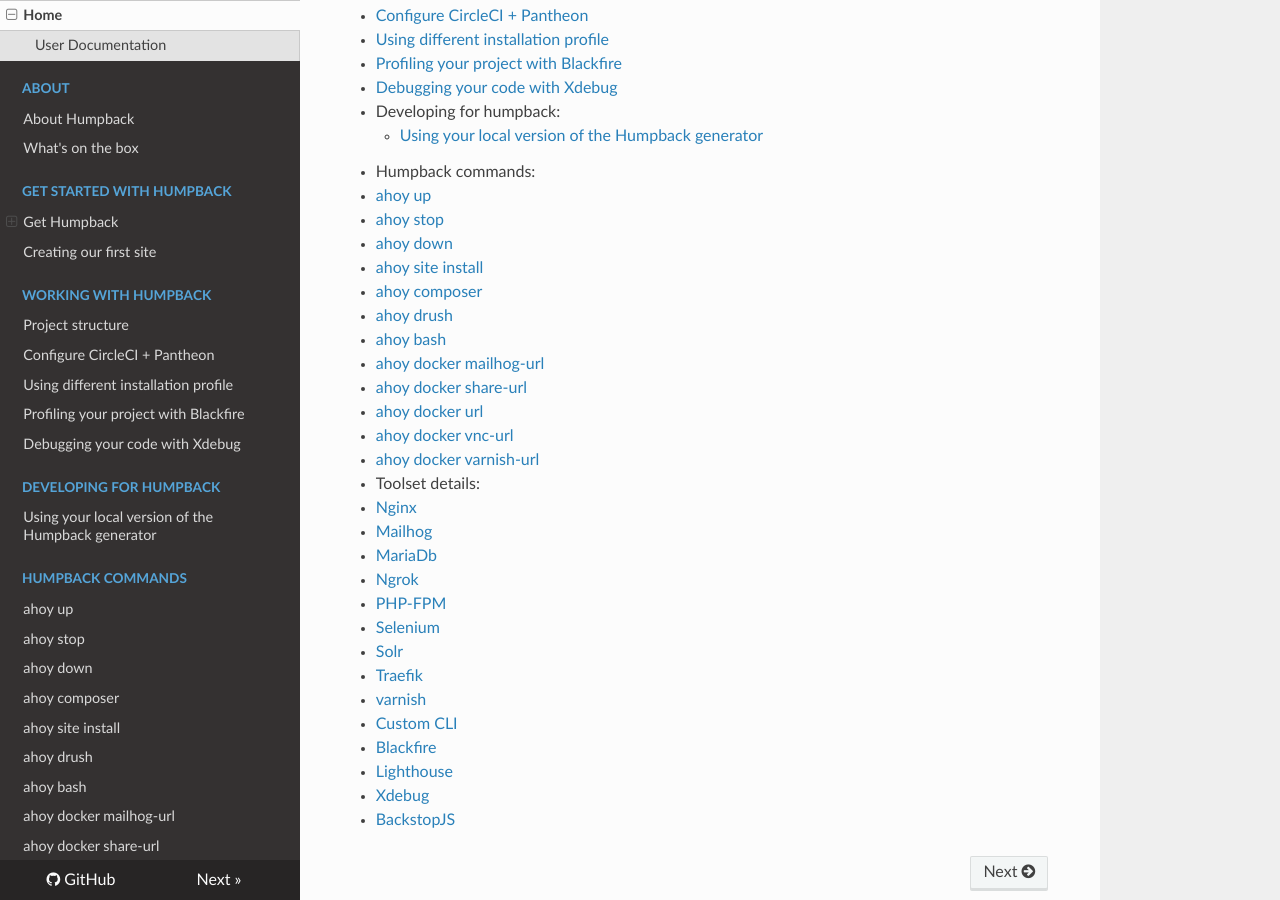
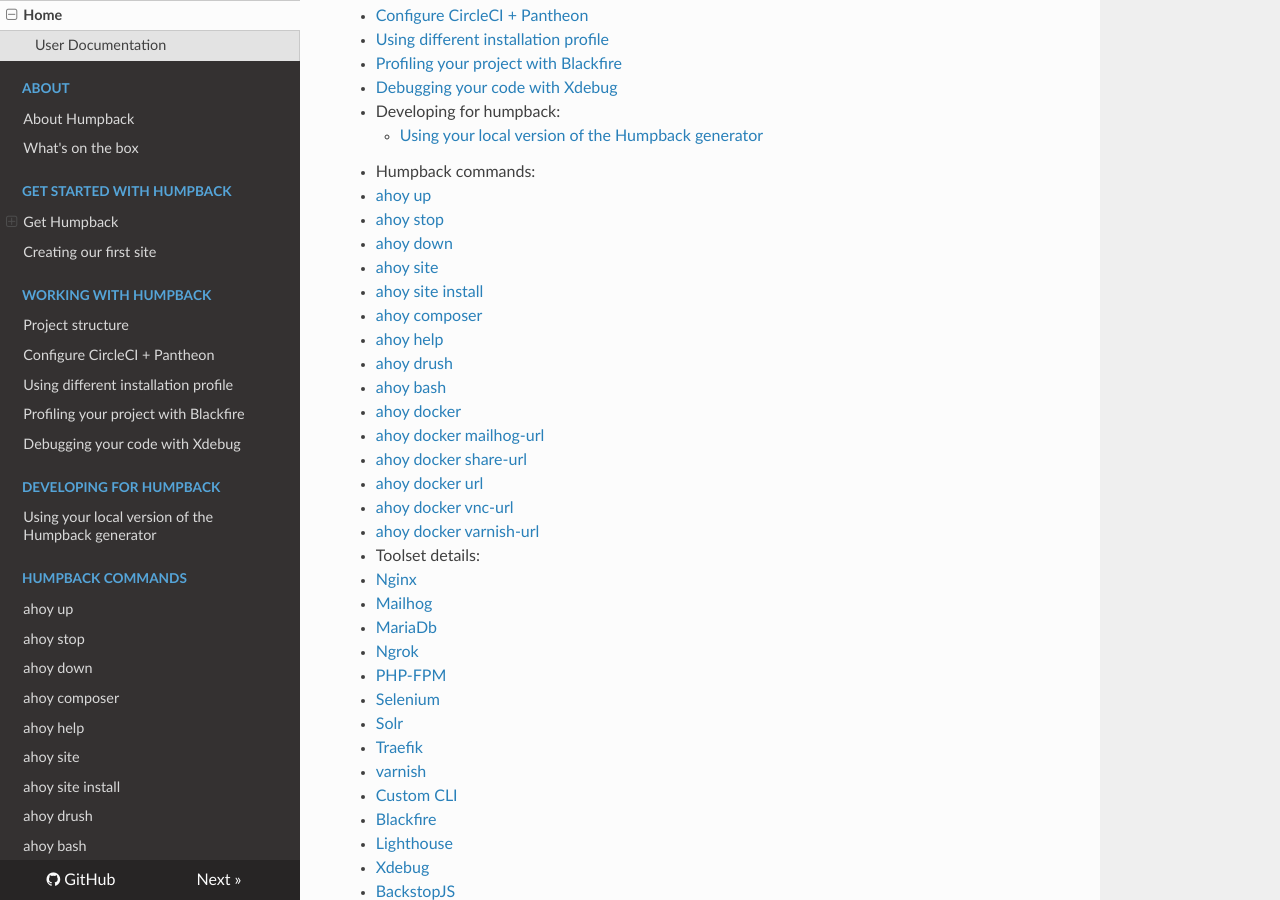
Before and after one commit to humpbackdev/humpback-docs, an MkDocs documentation site: the page built from docs/index.md, in a window 1280 px wide and 900 px high, scrolled down 560 px. Built offline with MkDocs 1.6.1, drawn with Linux system fonts in a browser that asks for light colours; nearby versions of some CDN libraries; old or Windows-style settings are respelled for this version of MkDocs.

Commit message:
Created new documentation pages for the humpback help commands

```diff
--- a/docs/index.md
+++ b/docs/index.md
@@ -26,10 +26,13 @@ This is the official documentation for the Humpback tool.
   - [ahoy up](humpback-commands/ahoy-up.md)
   - [ahoy stop](humpback-commands/ahoy-stop.md)
   - [ahoy down](humpback-commands/ahoy-down.md)
+  - [ahoy site](humpback-commands/ahoy-site.md)
   - [ahoy site install](humpback-commands/ahoy-site-install.md)
   - [ahoy composer](humpback-commands/ahoy-composer.md)
+  - [ahoy help](humpback-commands/ahoy-help.md)
   - [ahoy drush](humpback-commands/ahoy-drush.md)
   - [ahoy bash](humpback-commands/ahoy-bash.md)
+  - [ahoy docker](humpback-commands/ahoy-docker.md)
   - [ahoy docker mailhog-url](humpback-commands/ahoy-docker-mailhog-url.md)
   - [ahoy docker share-url](humpback-commands/ahoy-docker-share-url.md)
   - [ahoy docker url](humpback-commands/ahoy-docker-url.md)
--- a/mkdocs.yml
+++ b/mkdocs.yml
@@ -26,9 +26,12 @@ pages:
     - ahoy stop: humpback-commands/ahoy-stop.md
     - ahoy down: humpback-commands/ahoy-down.md
     - ahoy composer: humpback-commands/ahoy-composer.md
+    - ahoy help: humpback-commands/ahoy-help.md
+    - ahoy site: humpback-commands/ahoy-site.md
     - ahoy site install: humpback-commands/ahoy-site-install.md
     - ahoy drush: humpback-commands/ahoy-drush.md
     - ahoy bash: humpback-commands/ahoy-bash.md
+    - ahoy docker: humpback-commands/ahoy-docker.md
     - ahoy docker mailhog-url: humpback-commands/ahoy-docker-mailhog-url.md
     - ahoy docker share-url: humpback-commands/ahoy-docker-share-url.md
     - ahoy docker url: humpback-commands/ahoy-docker-url.md
```
Also changed, not shown: docs/humpback-commands/ahoy-docker.md (added, +3 -0 lines), docs/humpback-commands/ahoy-help.md (added, +3 -0 lines), docs/humpback-commands/ahoy-site.md (added, +3 -0 lines).
